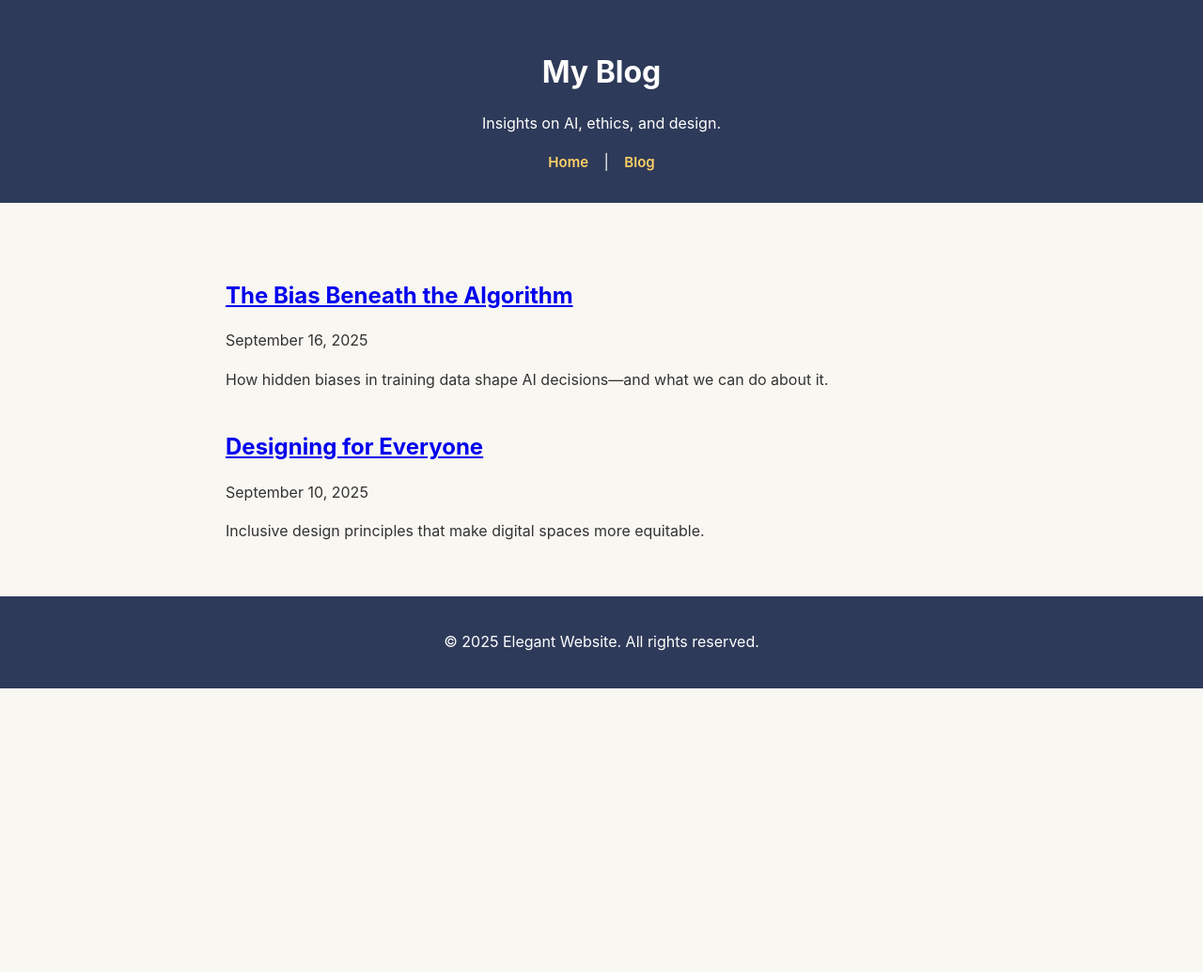
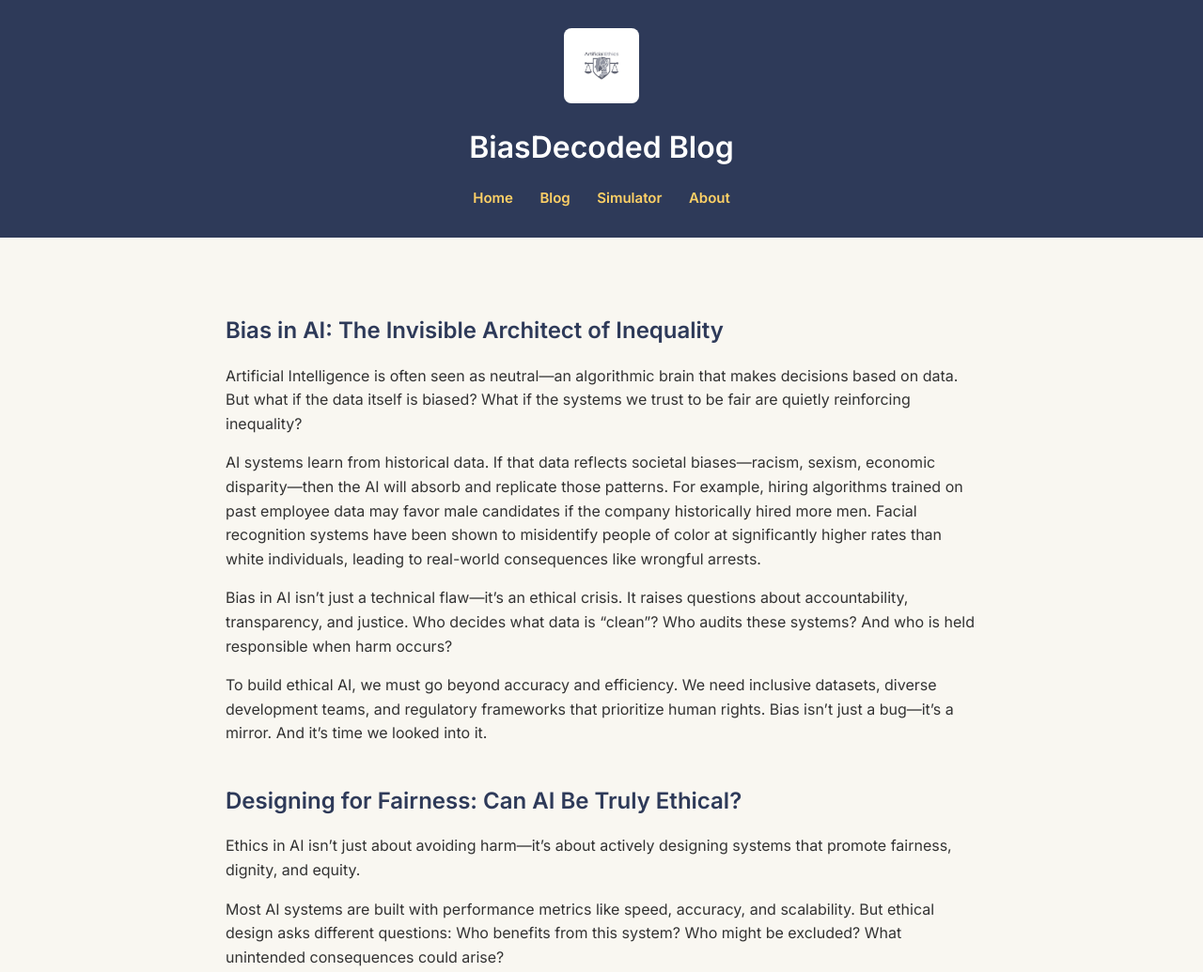
Before and after one commit to anahitajain112-blip/elegant-website2, a plain HTML site: page blog.html in a window 1280 px wide. Shown: the top 1035 px of the page at 94% size. Before the commit the page ends 800 px from the top, so only its background shows below. Drawn offline with Linux system fonts and the light colour scheme.

Commit message:
Update blog.html

```diff
--- a/blog.html
+++ b/blog.html
@@ -3,35 +3,45 @@
 <head>
   <meta charset="UTF-8" />
   <meta name="viewport" content="width=device-width, initial-scale=1.0" />
-  <title>Blog | Elegant Website</title>
+  <title>Blog – BiasDecoded</title>
   <link rel="stylesheet" href="style.css" />
+  <link href="https://fonts.googleapis.com/css2?family=Inter:wght@400;600&display=swap" rel="stylesheet">
 </head>
 <body>
+
   <header>
-    <h1>My Blog</h1>
-    <p>Insights on AI, ethics, and design.</p>
+    <img src="https://raw.githubusercontent.com/anahitajain112-blip/elegant-website2/main/attachment_111788921.jpg" alt="Site Logo" class="logo" />
+    <h1>BiasDecoded Blog</h1>
     <nav>
-      <a href="index.html">Home</a> |
+      <a href="index.html">Home</a>
       <a href="blog.html">Blog</a>
+      <a href="simulator.html">Simulator</a>
+      <a href="about.html">About</a>
     </nav>
   </header>
 
   <section class="content">
     <article class="blog-post">
-      <h2><a href="post1.html">The Bias Beneath the Algorithm</a></h2>
-      <p class="date">September 16, 2025</p>
-      <p>How hidden biases in training data shape AI decisions—and what we can do about it.</p>
+      <h2>Bias in AI: The Invisible Architect of Inequality</h2>
+      <p>Artificial Intelligence is often seen as neutral—an algorithmic brain that makes decisions based on data. But what if the data itself is biased? What if the systems we trust to be fair are quietly reinforcing inequality?</p>
+      <p>AI systems learn from historical data. If that data reflects societal biases—racism, sexism, economic disparity—then the AI will absorb and replicate those patterns. For example, hiring algorithms trained on past employee data may favor male candidates if the company historically hired more men. Facial recognition systems have been shown to misidentify people of color at significantly higher rates than white individuals, leading to real-world consequences like wrongful arrests.</p>
+      <p>Bias in AI isn’t just a technical flaw—it’s an ethical crisis. It raises questions about accountability, transparency, and justice. Who decides what data is “clean”? Who audits these systems? And who is held responsible when harm occurs?</p>
+      <p>To build ethical AI, we must go beyond accuracy and efficiency. We need inclusive datasets, diverse development teams, and regulatory frameworks that prioritize human rights. Bias isn’t just a bug—it’s a mirror. And it’s time we looked into it.</p>
     </article>
 
     <article class="blog-post">
-      <h2><a href="post2.html">Designing for Everyone</a></h2>
-      <p class="date">September 10, 2025</p>
-      <p>Inclusive design principles that make digital spaces more equitable.</p>
+      <h2>Designing for Fairness: Can AI Be Truly Ethical?</h2>
+      <p>Ethics in AI isn’t just about avoiding harm—it’s about actively designing systems that promote fairness, dignity, and equity.</p>
+      <p>Most AI systems are built with performance metrics like speed, accuracy, and scalability. But ethical design asks different questions: Who benefits from this system? Who might be excluded? What unintended consequences could arise?</p>
+      <p>Consider predictive policing tools. They aim to allocate law enforcement resources efficiently, but often rely on crime data that’s shaped by decades of over-policing in marginalized communities. The result? A feedback loop that reinforces systemic injustice.</p>
+      <p>Ethical AI design means embedding values into every stage of development—from data collection to model training to deployment. It means involving ethicists, sociologists, and affected communities in the design process. It also means being transparent about limitations and trade-offs.</p>
+      <p>True fairness in AI isn’t a checkbox—it’s a commitment. And it starts with asking hard questions, listening to diverse voices, and being willing to change course when the answers challenge our assumptions.</p>
     </article>
   </section>
 
   <footer>
-    <p>© 2025 Elegant Website. All rights reserved.</p>
+    <p>© 2025 BiasDecoded. All rights reserved.</p>
   </footer>
+
 </body>
 </html>
```
